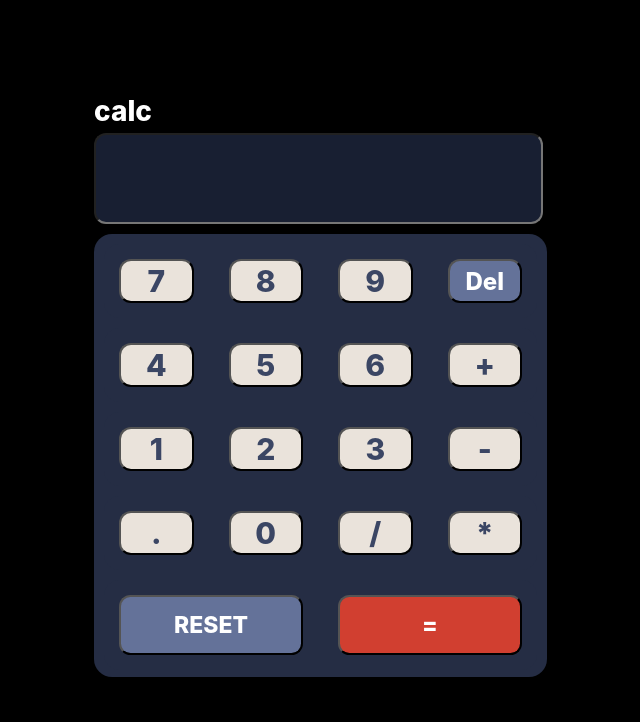
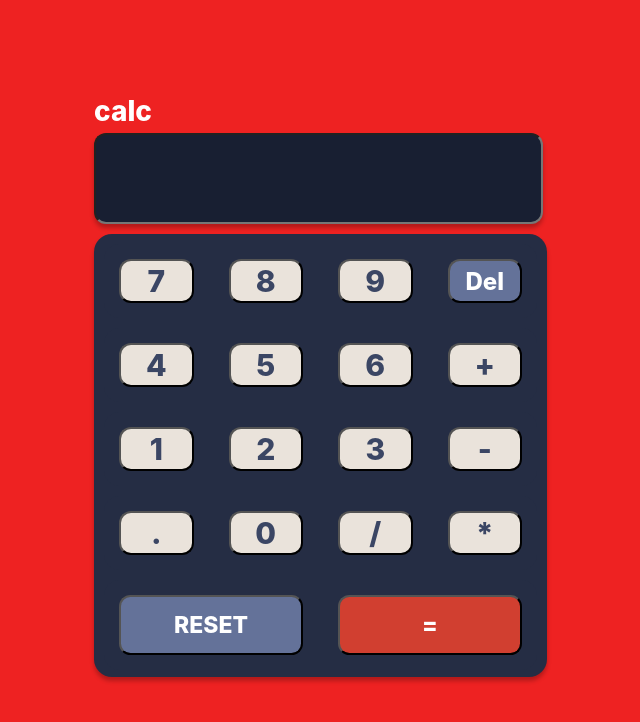
Before and after one commit to durlabh305/Calculator, a plain HTML site: page index.html in a window 1280 px wide. Shown: the whole page, without its empty margins (372-1012 px from the left). Drawn offline with Linux system fonts and the light colour scheme.

Commit message:
update colour

```diff
--- a/style.css
+++ b/style.css
@@ -1,5 +1,5 @@
 *{
-  background-color: #000000;
+  background-color: #e22;
 }
 
 
```
